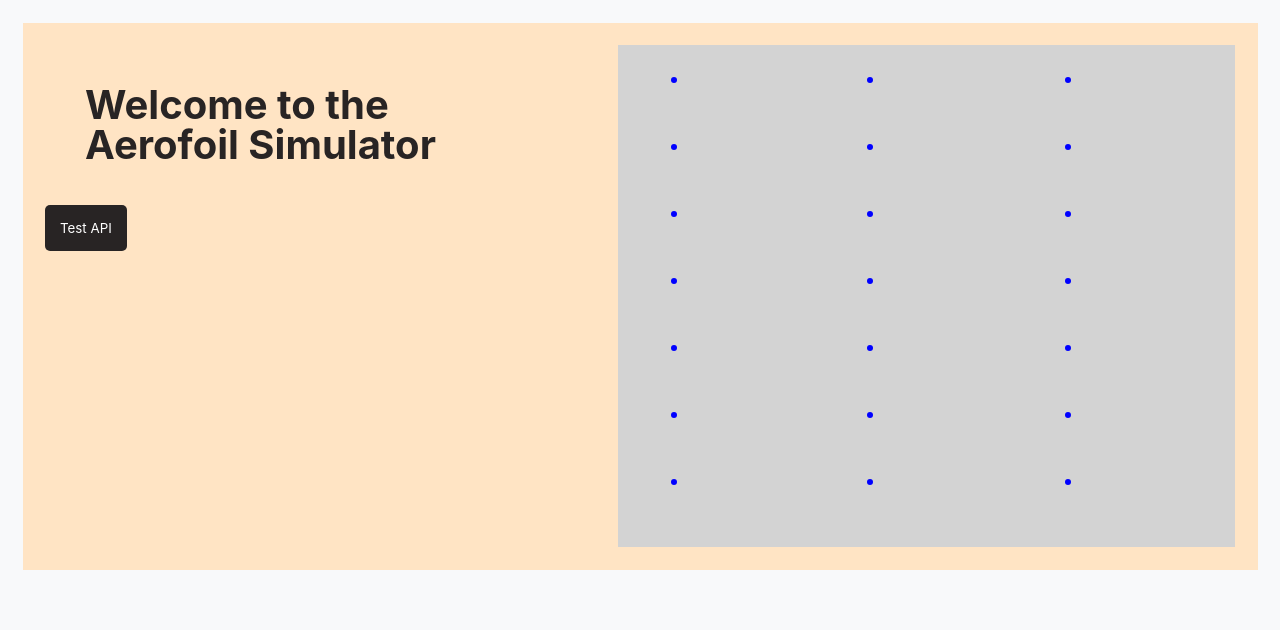
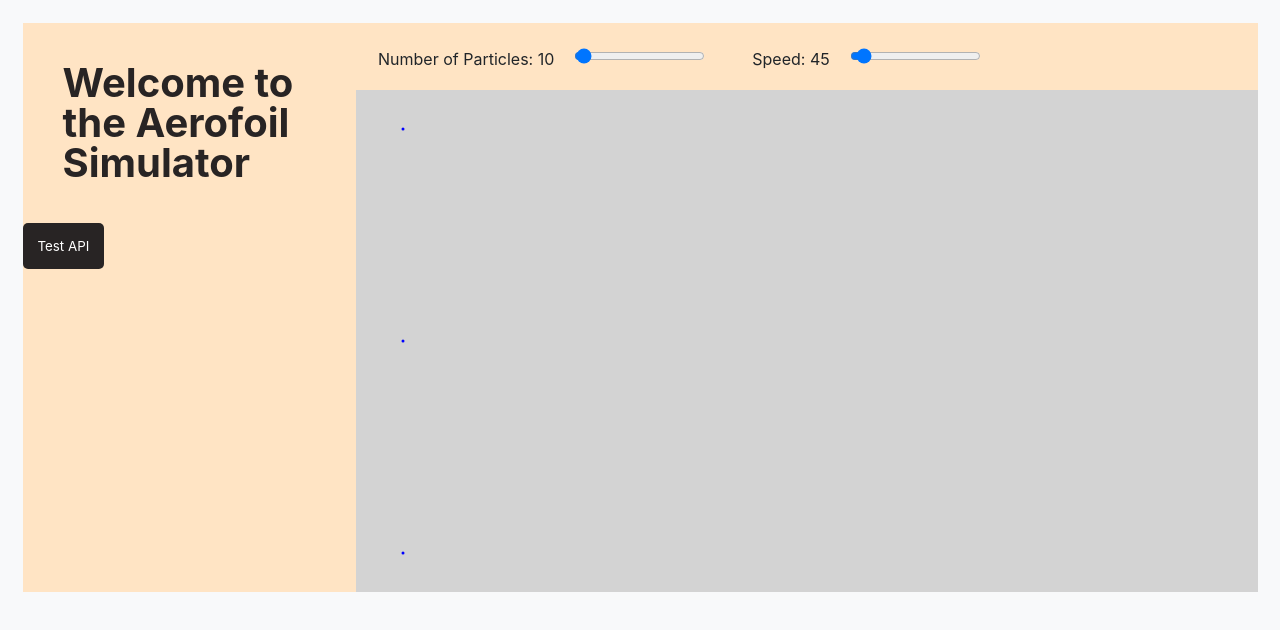
Before and after one commit to ncar285/fluidFlowSimulator, a React (Create React App) app in the folder frontend/: page / in a window 1280 px wide. Shown: the top 630 px of the page. Built offline with nearby package versions, Linux system fonts and the light colour scheme.

Commit message:
add sliders

```diff
--- a/frontend/src/components/BoundingBox/BoundingBox.jsx
+++ b/frontend/src/components/BoundingBox/BoundingBox.jsx
@@ -18,12 +18,12 @@ const BoundingBox = ({ velocityField, numParticles}) => {
     const msPerSpawn = 1000/spawnRate;
 
 
-    console.log("horzSpacing",horzSpacing);
-    console.log("vertSpacing",vertSpacing);
-    console.log("spawnRate",spawnRate);
-    console.log("msPerInterval", msPerInterval);
-    console.log("msPerSpawn", msPerSpawn);
-    console.log("numParticles", numParticles);
+    // console.log("horzSpacing",horzSpacing);
+    // console.log("vertSpacing",vertSpacing);
+    // console.log("spawnRate",spawnRate);
+    // console.log("msPerInterval", msPerInterval);
+    // console.log("msPerSpawn", msPerSpawn);
+    // console.log("numParticles", numParticles);
 
 
 
@@ -51,7 +51,9 @@ const BoundingBox = ({ velocityField, numParticles}) => {
         const newParticles = []; // store new particles
 
         let xPos = 1;
-        let yPos = Math.round(vertSpacing/2);
+        let initial = (height % vertSpacing) / 2;
+        let yPos = Math.round(initial);
+
 
         while (yPos < height){
             newParticles.push({ x: xPos, y: yPos, key: `particle_${Date.now()}_insertPos_${xPos},${yPos}` })
@@ -75,8 +77,8 @@ const BoundingBox = ({ velocityField, numParticles}) => {
                 const updatedParticles = prev.map((particle) => {
                     let key = `${particle.x},${particle.y}`;
                     let velocity = velocityField[key] || { u: 0, v: 0 };
-                    let newXPos = particle.x + velocity.u * (frameRate / 1000);
-                    let newYPos = particle.y + velocity.v * (frameRate / 1000);
+                    let newXPos = particle.x + velocity.u * (1 / frameRate);
+                    let newYPos = particle.y + velocity.v * (1 / frameRate);
                     return {
                         ...particle,
                         x: Math.round(newXPos),
--- a/frontend/src/components/HomePage/HomePage.css
+++ b/frontend/src/components/HomePage/HomePage.css
@@ -6,19 +6,35 @@
     background-color: bisque;
 }
 
-.home-left, .home-right {
+/* .home-left, .home-right {
     padding: var(--margin);
-}
+} */
 
 .home-left {
-    width: 50%;
+    /* width: 50%; */
     & h1 {
         padding: 40px;
     }
 }
 
 .home-right {
-    width: 50%;
+    /* width: 50%; */
     display: flex;
-    justify-content: flex-end;
+    flex-direction: column;
+    /* justify-content: flex-end;  */
 }
+
+.settings-block {
+    display: flex;
+}
+
+.slider {
+    display: flex;
+    align-items: center;
+    margin: var(--margin);
+}
+
+.slider input {
+    /* padding: 20px 20px; */
+    margin-left: 20px;
+}
--- a/frontend/src/components/HomePage/HomePage.jsx
+++ b/frontend/src/components/HomePage/HomePage.jsx
@@ -1,18 +1,28 @@
-import React from 'react';
+import React, { useEffect, useState } from 'react';
 import './HomePage.css';
 import TestAPI from '../TestAPI/TestAPI.jsx';
 // import MovingDots from '../MovingDots/MovingDoots.jsx';
 import BoundingBox from '../BoundingBox/BoundingBox.jsx';
 import Particle from '../Particle/Particle.jsx';
-import { generatreInitialField } from '../Utils/initialUField.js';
+import { generatePlainVelocityField } from '../Utils/initialUField.js';
 
 const HomePage = () => {
 
-  const velocityField = generatreInitialField();
+  const [numParticles, setNumParticles] = useState(10);
+  const [speed, setSpeed] = useState(45); // Assuming speed is measured in some units
+  const [velocityField, setVelocityField] = useState(generatePlainVelocityField(45));
 
-  // renderParticles = function (velocityField){
+  const handleNumParticlesChange = (e) => {
+      setNumParticles(Number(e.target.value));
+  };
 
-  // }
+  const handleSpeedChange = (e) => {
+      setSpeed(Number(e.target.value));
+  };
+
+  useEffect(() => {
+    setVelocityField(generatePlainVelocityField(speed));
+  }, [speed]); // The effect runs whenever 'speed' changes
 
   return (
     <div className='home-container'>
@@ -20,15 +30,40 @@ const HomePage = () => {
         <h1>Welcome to the Aerofoil Simulator</h1>
         <TestAPI/>
       </div>
-      {/* <MovingDots/> */}
+
       <div className='home-right'>
+        <div className='settings-block'>
+            <div className='slider'>
+                <label>
+                    Number of Particles: {numParticles}
+                    <input
+                        type="range"
+                        min="1"
+                        max="1000"
+                        value={numParticles}
+                        onChange={handleNumParticlesChange} />
+                </label>
+            </div>
+            <div className='slider'>
+                <label>
+                    Speed: {speed}
+                    <input
+                        type="range"
+                        min="1"
+                        max="1000"
+                        value={speed}
+                        onChange={handleSpeedChange} />
+                </label>
+            </div>
+          </div>
           <BoundingBox className="bounding-box"
           velocityField={velocityField}
-          numParticles={100}
+          numParticles={numParticles}
           >
               {/* Other SVG elements or custom components go here */}
           </BoundingBox>
       </div>
+
     </div>
   );
 };
--- a/frontend/src/components/Particle/Particle.jsx
+++ b/frontend/src/components/Particle/Particle.jsx
@@ -4,7 +4,7 @@ const Particle = ({ x, y }) => {
     // Style for the particle
     const particleStyle = {
         fill: 'blue', // or any color
-        r: '3' // radius of the particle
+        r: '1.5' // radius of the particle
     };
 
     return <circle cx={x} cy={y} style={particleStyle} />;
--- a/frontend/src/components/Utils/initialUField.js
+++ b/frontend/src/components/Utils/initialUField.js
@@ -1,7 +1,7 @@
 
-export const generatreInitialField = () => {
+export const generatePlainVelocityField = (speed) => {
     const uField = {};
-    const velocity = {u: 40, v: 0};    // pixels per second
+    const velocity = {u: speed, v: 0};    // pixels per second
     for (let x = 0 ; x < 900 ; x++ ){
         for (let y = 0 ; y < 500 ; y++ ){
             let key = `${x},${y}`;
--- a/frontend/src/index.css
+++ b/frontend/src/index.css
@@ -76,8 +76,8 @@ button {
 /* Form Elements */
 input, select, textarea {
   border: 1px solid var(--border-color);
-  padding: var(--padding);
-  margin-bottom: var(--margin);
+  /* padding: var(--padding);
+  margin-bottom: var(--margin); */
 }
 
 /* Utility Classes */
```
